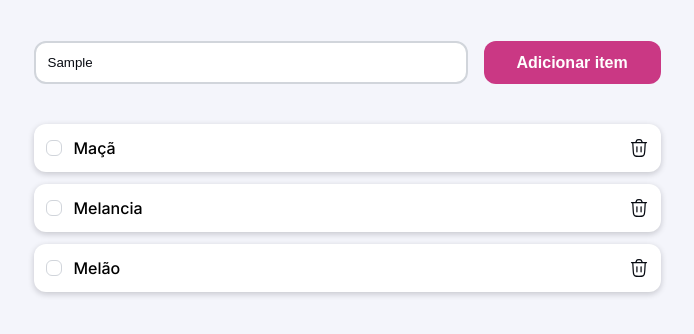
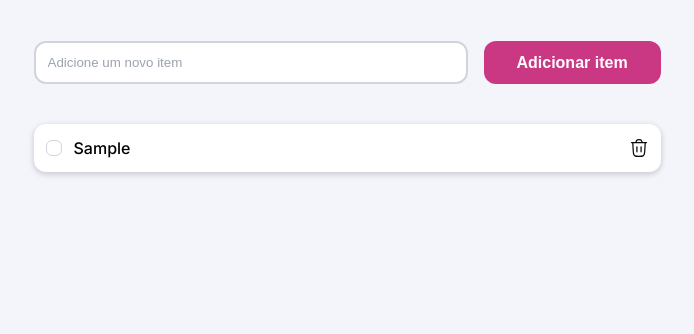
Before and after one commit to AnaClaraBotelho/quicklist, a plain HTML site: page index.html in a window 1280 px wide. Both pictures are taken after typing "Sample" into the empty fields and a click on the button "Adicionar item". Shown: the part 202-536 px from the top of the page, without its empty margins (293-987 px from the left). Drawn offline with nearby package versions, Linux system fonts and the light colour scheme.

Commit message:
criação da função showItemsList para renderizar os itens do array na tela

```diff
--- a/index.html
+++ b/index.html
@@ -33,55 +33,10 @@
     <main>
       <section class="add-item">
         <input type="text" placeholder="Adicione um novo item" id="item">
-        <button oneclick="addItem()">Adicionar item </button>
+        <button onclick="addItem()">Adicionar item </button>
       </section>
 
-      <section class="list">
-        <div class="item">
-          <div>
-            <input type="checkbox" name="list" id="item-1">
-            <div class="custom-checkbox">
-              <img src="./assets/assets/checked.svg" alt="checked">
-            </div>
-            <label for="item-1">Maçã</label>
-          </div>
-
-        <button>
-          <img src="./assets/assets/trash-icon.svg" alt="trash icon">
-        </button>
-      </div>
-
-
-      <div class="item">
-        <div>
-          <input type="checkbox" name="list" id="item-2">
-          <div class="custom-checkbox">
-            <img src="./assets/assets/checked.svg" alt="checked">
-          </div>
-          <label for="item-2">Melancia</label>
-        </div>
-
-      <button>
-        <img src="./assets/assets/trash-icon.svg" alt="trash icon">
-      </button>
-    </div>
-
-    <div class="item">
-      <div>
-        <input type="checkbox" name="list" id="item-3">
-        <div class="custom-checkbox">
-          <img src="./assets/assets/checked.svg" alt="checked">
-        </div>
-        <label for="item-3">Melão </label>
-      </div>
-
-    <button>
-      <img src="./assets/assets/trash-icon.svg" alt="trash icon">
-    </button>
-  </div>
-
-
-      </section>
+      <section class="list"></section>
 
       <div class="warning hide-warning">
         <div>
--- a/main.js
+++ b/main.js
@@ -12,5 +12,28 @@ function addItem() {
 
     document.querySelector("#item").value = ""
 
-    console.log(items)
+    showItemsList()
 }
+
+function showItemsList() {
+    const sectionList = document.querySelector(".list")
+    sectionList.textContent = ""
+
+    items.map((item, index) => {
+        sectionList.innerHTML += `
+            <div class="item">
+            <div>
+            <input type="checkbox" name="list" id="item-${index}">
+            <div class="custom-checkbox">
+              <img src="./assets/assets/checked.svg" alt="checked">
+            </div>
+            <label for="item-${index}">${item.name}</label>
+            </div>
+
+            <button>
+            <img src="./assets/assets/trash-icon.svg" alt="trash icon">
+            </button>
+            </div>
+        `
+    })
+}
--- a/style.css
+++ b/style.css
@@ -81,11 +81,11 @@ main {
             color: var(--content-tertiary);
         }
 
-        &::hover {
+        &:hover {
             border: 2px solid var(--border-hover);
         }
 
-        &::focus {
+        &:focus {
             border: 2px solid var(--color-brand);
         }
     }
@@ -102,7 +102,7 @@ main {
         font-weight: 600;
         cursor: pointer;
 
-        &::hover {
+        &:hover {
             background: var(--color-brand-hover);
         }
     }
```
